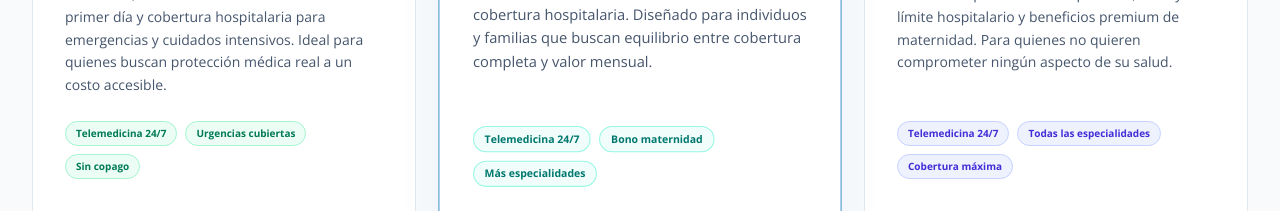
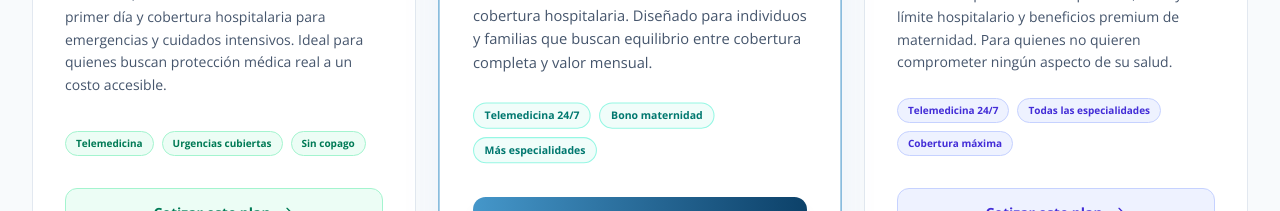
Before and after one commit to edox54/Colmedikal-V3, a React (Vite) app: page / in a window 1280 px wide. Shown: the part 2180-2391 px from the top of the page. Built offline with nearby package versions, Linux system fonts and the light colour scheme; no server answers.

Commit message:
Fix: telemedicina sin 'ilimitada' en Plan 1 Básico

```diff
--- a/src/components/Cotizador.tsx
+++ b/src/components/Cotizador.tsx
@@ -154,7 +154,7 @@ export default function Cotizador({ selectedPlanId }: CotizadorProps) {
       caracteristicas: [
         'Entrega de medicina al 100% (Sin costo ni copago)',
         'Especialidades: Medicina General, Familiar, Ginecología y Odontología',
-        'Telemedicina ilimitada sin carencia (activa desde el primer día)',
+        'Telemedicina sin carencia (activa desde el primer día)',
         'Odontología (Consultas, profilaxis, restauraciones resina)'
       ]
     },
--- a/src/data.ts
+++ b/src/data.ts
@@ -11,10 +11,10 @@ export const MEDICAL_PLANS: Plan[] = [
     maxCoverage: 2000,
     copayPercent: 0,
     hospitalNetwork: 'Red Colmedikal',
-    highlights: ['Telemedicina 24/7', 'Urgencias cubiertas', 'Sin copago'],
+    highlights: ['Telemedicina', 'Urgencias cubiertas', 'Sin copago'],
     features: [
       'Consultas y Especialidades (Pediatría, Ginecología, Medicina Interna) con 100% de cobertura (Sin copago)',
-      'Telemedicina ilimitada sin carencia (sin período de espera)',
+      'Telemedicina sin carencia (sin período de espera)',
       'Cobertura en Cuidados Intensivos hasta $2000',
       'Honorarios médicos cubiertos hasta $2000',
       'Exámenes de laboratorio e imágenes diagnósticas: $100 en total (ambos cubiertos juntos)',
```
